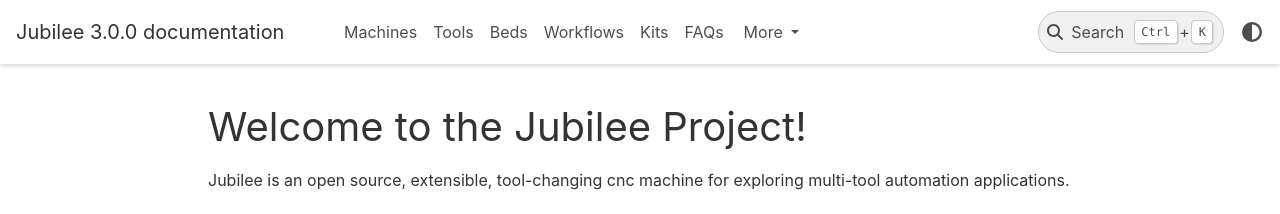
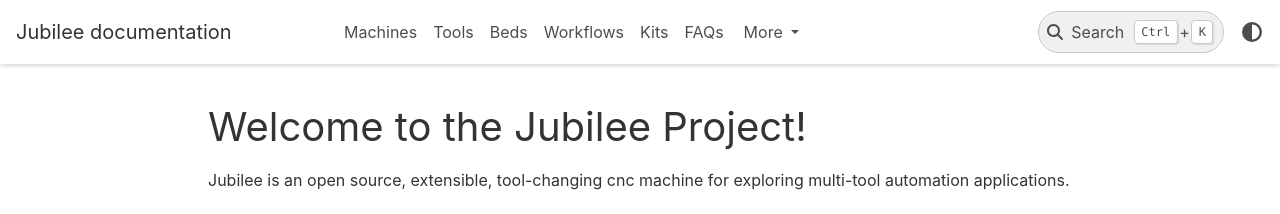
Before and after one commit to jubilee3d/jubilee3d.github.io, a Sphinx documentation site: the page built from docs/source/index.rst, in a window 1280 px wide. Shown: the top 214 px of the page. Built offline with Sphinx 7.4.7 and the PyData theme 0.15.4, drawn with Linux system fonts in a browser that asks for light colours; pages that are not in the unit, such as notebooks, are missing from menus.

Commit message:
remove extraneous version info

```diff
--- a/docs/source/conf.py
+++ b/docs/source/conf.py
@@ -10,7 +10,7 @@
 project = 'Jubilee'
 copyright = "2024, Sonya Vasquez"
 author = "Sonya Vasquez"
-release = "3.0.0"
+#release = "3.0.0" # appears in navbar-logo if specified.
 
 # -- General configuration ---------------------------------------------------
 # https://www.sphinx-doc.org/en/master/usage/configuration.html#general-configuration
@@ -34,6 +34,7 @@
 
 
 html_theme_options = {
+    "navbar_start": ["navbar-logo"],
     "navbar_center": ["navbar-nav"],
     "header_links_before_dropdown": 6,
     "show_prev_next": False,
```
